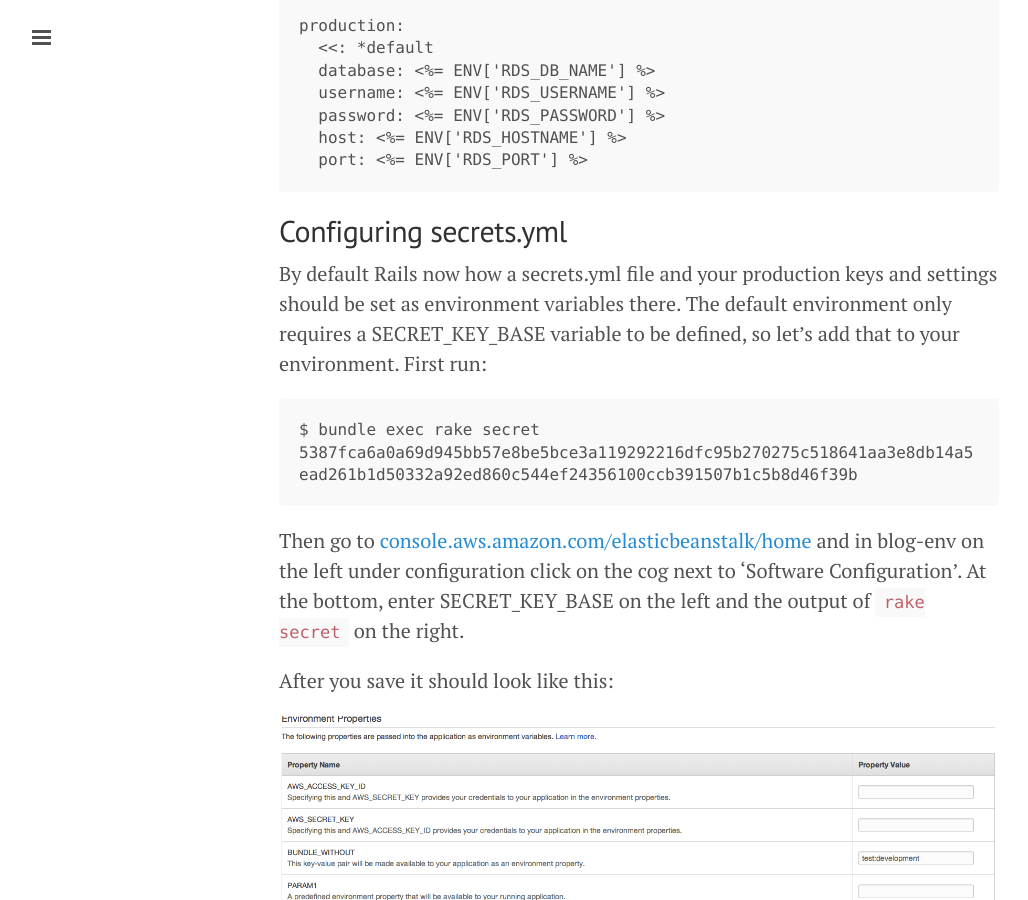
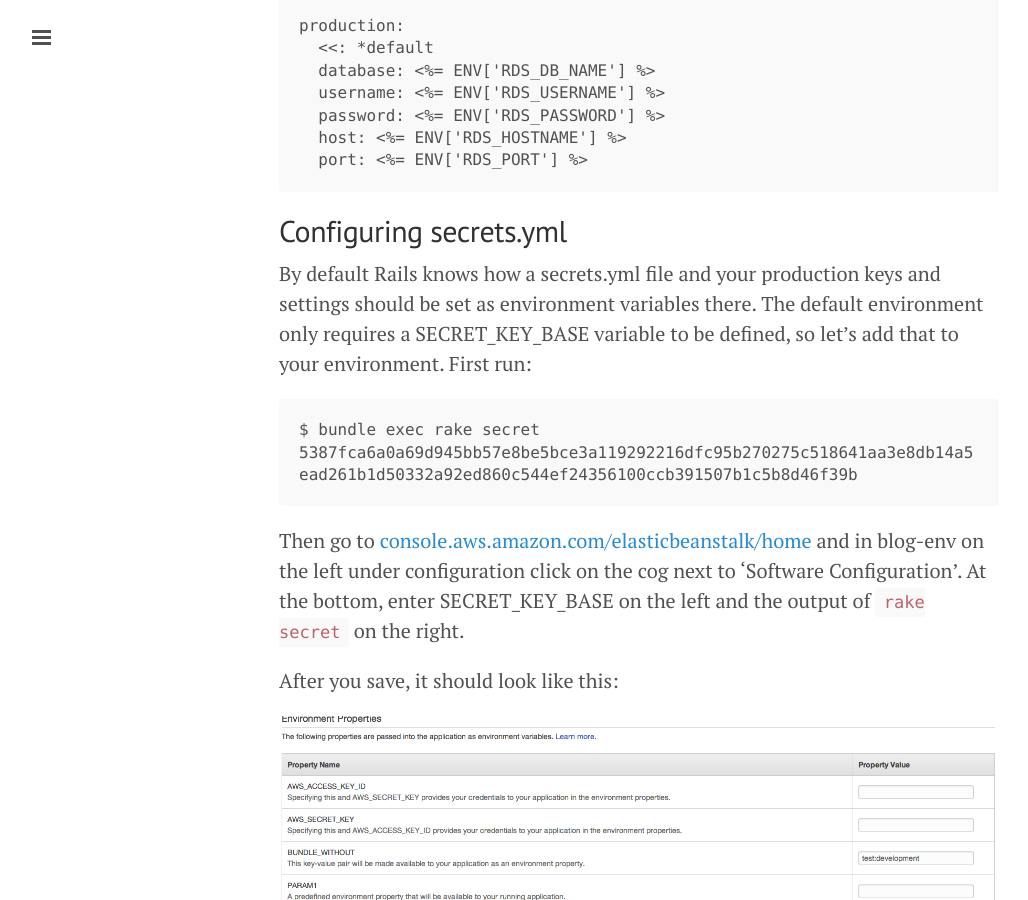
Before and after one commit to jtescher/jtescher.github.io, a Jekyll site: the page built from _posts/2014-03-23-how-to-set-up-a-rails-4-1-app-on-aws-with-elastic-beanstalk-and-postgresql.md, in a window 1280 px wide and 900 px high, scrolled down 6193 px. Shown: the whole window, without its empty margins (1-1029 px from the left). Built offline with Jekyll 4.4.1, drawn with Linux system fonts in a browser that asks for light colours; Markdown is read by kramdown in place of the engine named in the settings; some of the changed text lies outside the part shown.

Commit message:
Update 2014-03-23-how-to-set-up-a-rails-4-1-app-on-aws-with-elastic-beanstalk-and-postgresql.md
Is "optionsettings" supposed to be one word?

The end of this sentence confused me: "By default Rails knows how a secrets.yml file and your production keys and settings should be set as environment variables there"

```diff
--- a/_posts/2014-03-23-how-to-set-up-a-rails-4-1-app-on-aws-with-elastic-beanstalk-and-postgresql.md
+++ b/_posts/2014-03-23-how-to-set-up-a-rails-4-1-app-on-aws-with-elastic-beanstalk-and-postgresql.md
@@ -7,7 +7,7 @@ categories: rails postgresql postgres aws elastic beanstalk
 
 ![AWS Elastic Beanstalk](https://jtescher.github.io/assets/how-to-set-up-a-rails-4-1-app-on-aws-with-elastic-beanstalk-and-postgresql/aws-logo.png)
 
-There are many services that provide the ability to get a Rails app up and running quickly these days but my current favorite is Amazon's [Elastic Beanstalk](http://aws.amazon.com/elasticbeanstalk/). The service is aptly described by Amazon as follows:
+There are many services that provide the ability to get a Rails app up and running quickly these days, but my current favorite is Amazon's [Elastic Beanstalk](http://aws.amazon.com/elasticbeanstalk/). The service is aptly described by Amazon as follows:
 
 > AWS Elastic Beanstalk makes it even easier for developers to quickly deploy and manage applications in the AWS cloud. Developers simply upload their application, and Elastic Beanstalk automatically handles the deployment details of capacity provisioning, load balancing, auto-scaling, and application health monitoring.
 
@@ -193,14 +193,14 @@ Database credentials should never be hard coded and Elastic Beanstalk makes mana
       port: <%= ENV['RDS_PORT'] %>
 
 ## Configuring secrets.yml
-By default Rails now how a secrets.yml file and your production keys and settings should be set as environment variables there. The default environment only requires a SECRET_KEY_BASE variable to be defined, so let's add that to your environment. First run:
+By default Rails knows how a secrets.yml file and your production keys and settings should be set as environment variables there. The default environment only requires a SECRET_KEY_BASE variable to be defined, so let's add that to your environment. First run:
 
     $ bundle exec rake secret
     5387fca6a0a69d945bb57e8be5bce3a119292216dfc95b270275c518641aa3e8db14a5ead261b1d50332a92ed860c544ef24356100ccb391507b1c5b8d46f39b
 
 Then go to [console.aws.amazon.com/elasticbeanstalk/home](https://console.aws.amazon.com/elasticbeanstalk/home) and in blog-env on the left under configuration click on the cog next to 'Software Configuration'. At the bottom, enter SECRET_KEY_BASE on the left and the output of `rake secret` on the right.
 
-After you save it should look like this:
+After you save, it should look like this:
 
 ![Elastic Beanstalk Environment Variable Config](https://jtescher.github.io/assets/how-to-set-up-a-rails-4-1-app-on-aws-with-elastic-beanstalk-and-postgresql/env-var-config.png)
 
```
Also changed, not shown: other parts of _posts/2014-03-23-how-to-set-up-a-rails-4-1-app-on-aws-with-elastic-beanstalk-and-postgresql.md (+1 -1 lines).
